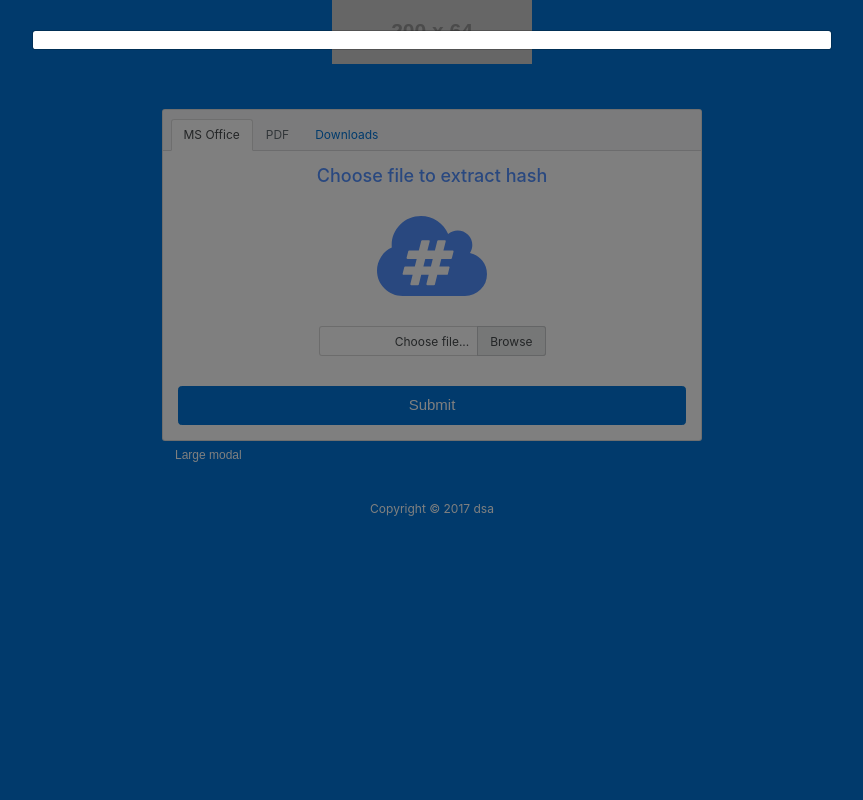
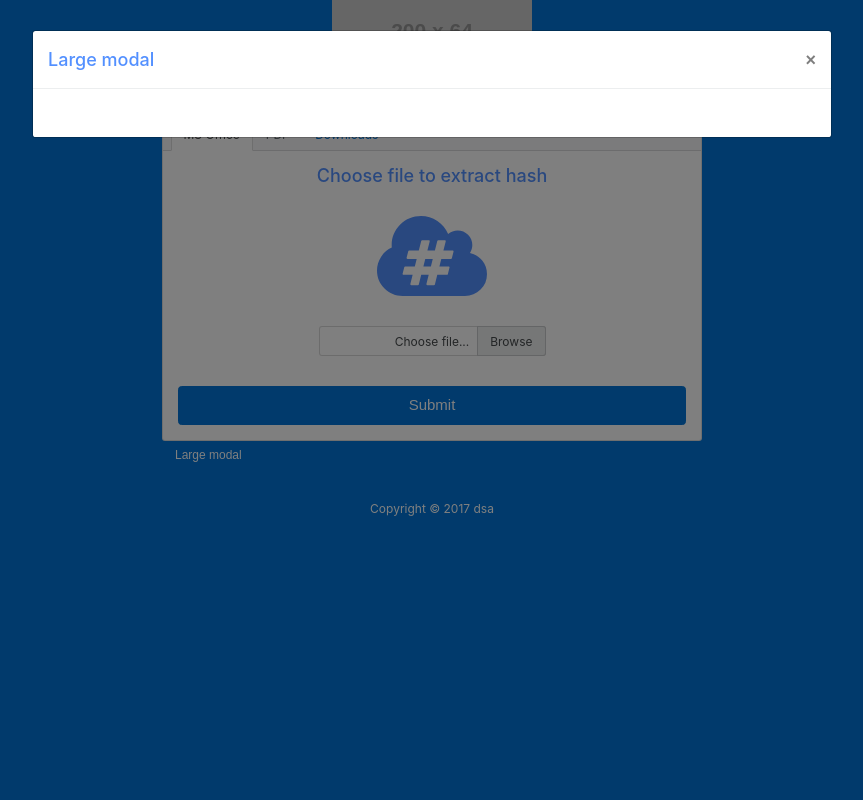
Before and after one commit to awratten/O2J, a PHP site: page / in a window 1280 px wide, after a click on "Large modal". Shown: the whole page, without its empty margins (208-1071 px from the left). Run offline with PHP 8.4, Linux system fonts and the light colour scheme; grey boxes labelled with a size stand in for pictures from a placeholder-image service; some libraries are stand-ins or nearby versions.

Commit message:
fix modal

```diff
--- a/web/index.php
+++ b/web/index.php
@@ -71,7 +71,15 @@
                     <div class="modal fade bd-example-modal-lg" tabindex="-1" role="dialog" aria-labelledby="myLargeModalLabel" aria-hidden="true">
                         <div class="modal-dialog modal-lg">
                             <div class="modal-content">
-                                <span>...</span>
+                                <div class="modal-header">
+                                    <h4 class="modal-title" id="myLargeModalLabel">Large modal</h4>
+                                    <button type="button" class="close" data-dismiss="modal" aria-label="Close">
+                                        <span aria-hidden="true">×</span>
+                                    </button>
+                                </div>
+                                <div class="modal-body">
+                                    ...
+                                </div>
                             </div>
                         </div>
                     </div>
```
